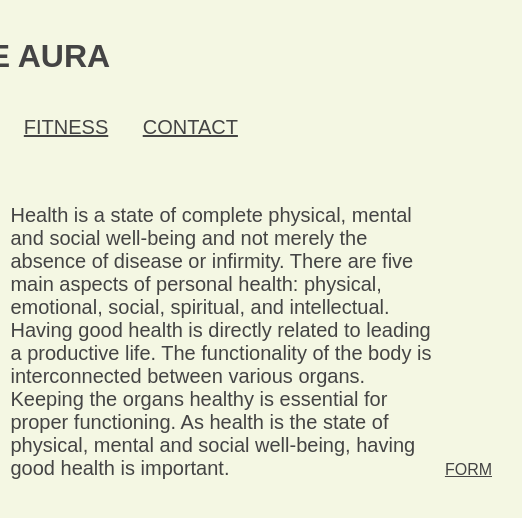
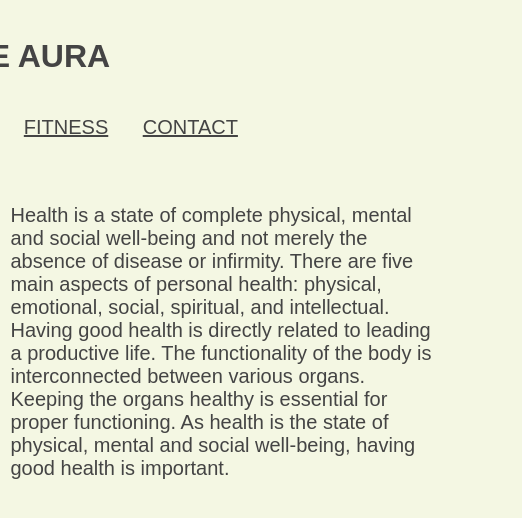
Before and after one commit to AaditGupta1/hackhome, a plain HTML site: page index.html in a window 1280 px wide. Shown: the full height of the page, 652-1174 px from the left. Drawn offline with Linux system fonts and the light colour scheme.

Commit message:
Update index.html

```diff
--- a/index.html
+++ b/index.html
@@ -28,8 +28,6 @@
         <p id="aboutp">Health is a state of complete physical, mental and social well-being and not merely the absence of disease or infirmity. There are five main aspects of personal health: physical, emotional, social, spiritual, and intellectual. Having good health is directly related to leading a productive life. The functionality of the body is interconnected between various organs. Keeping the organs healthy is essential for proper functioning. As health is the state of physical, mental and social well-being, having good health is important.</p>
     </div>
 
-    <a href="https://akshat5y.github.io/form/">FORM</a>
-
     </body>
 
 </html>
```
